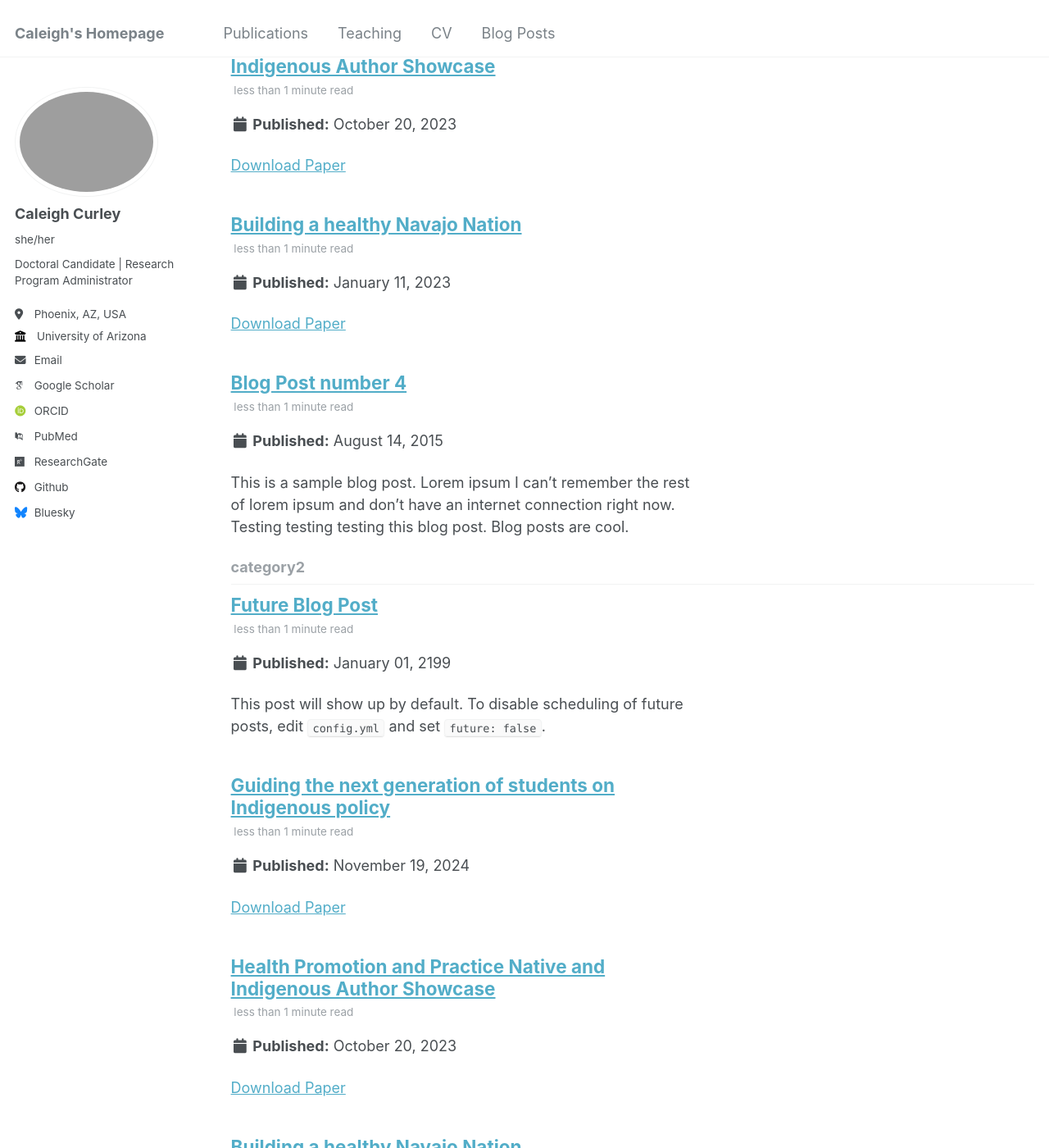
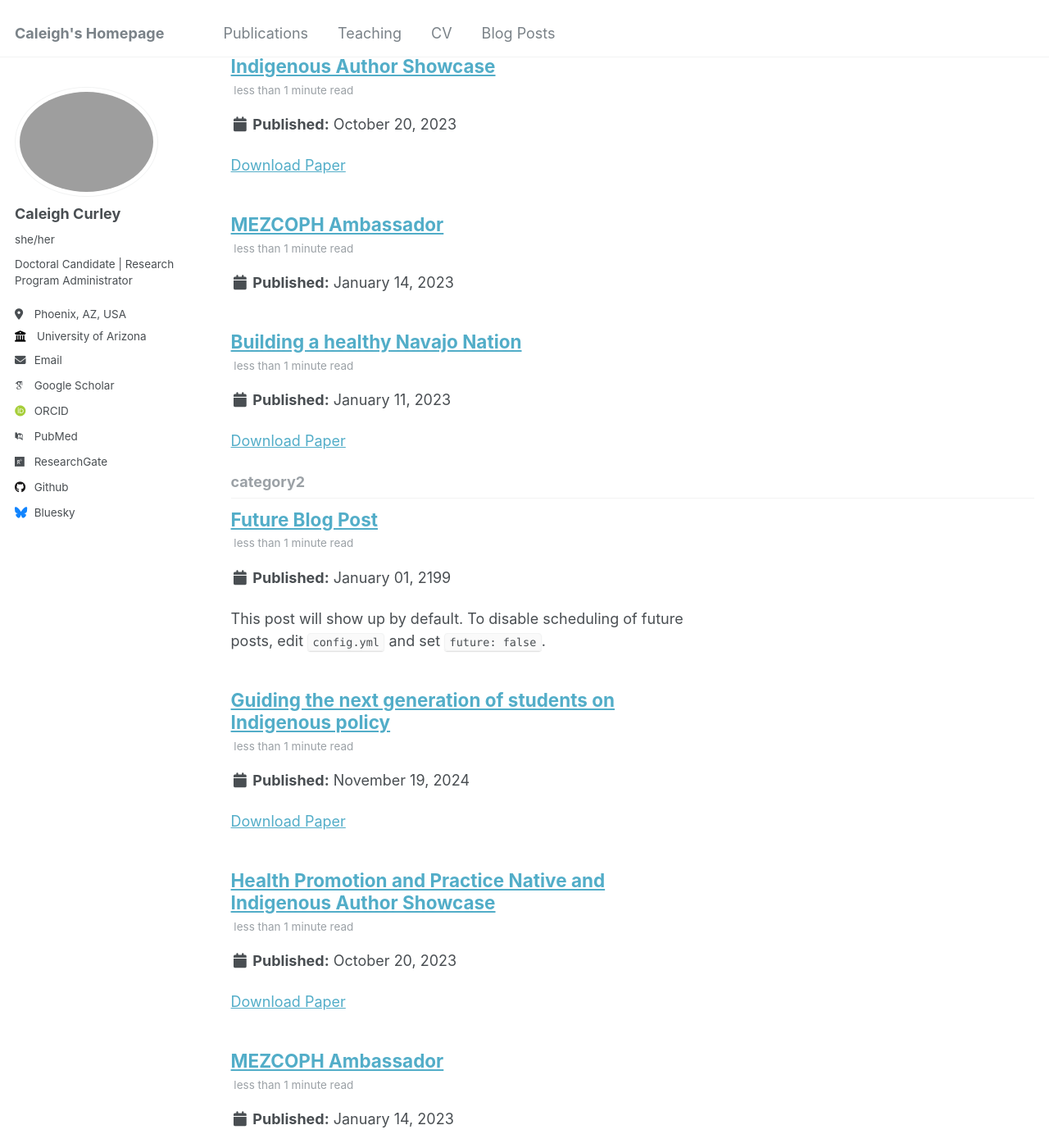
Before and after one commit to caleighcurley/Caleigh-Curley, a Jekyll site: the page built from _pages/tag-archive.html, in a window 1280 px wide and 1400 px high, scrolled down 603 px. Shown: the whole window at 82% size. Built offline with Jekyll 4.4.1, drawn with Linux system fonts in a browser that asks for light colours; some web fonts are replaced; some of the changed text lies outside the part shown.

Commit message:
Update 2015-08-14-blog-post-4.md

```diff
--- a/_posts/2015-08-14-blog-post-4.md
+++ b/_posts/2015-08-14-blog-post-4.md
@@ -1,20 +1,9 @@
 ---
-title: 'Blog Post number 4'
-date: 2015-08-14
-permalink: /posts/2012/08/blog-post-4/
+title: 'MEZCOPH Ambassador'
+date: 2023-1-14
+paperlink: https://publichealth.arizona.edu/graduate-students/admissions/meet-our-students/curley
 tags:
   - cool posts
   - category1
   - category2
 ---
-
-This is a sample blog post. Lorem ipsum I can't remember the rest of lorem ipsum and don't have an internet connection right now. Testing testing testing this blog post. Blog posts are cool.
-
-Headings are cool
-======
-
-You can have many headings
-======
-
-Aren't headings cool?
-------
```
